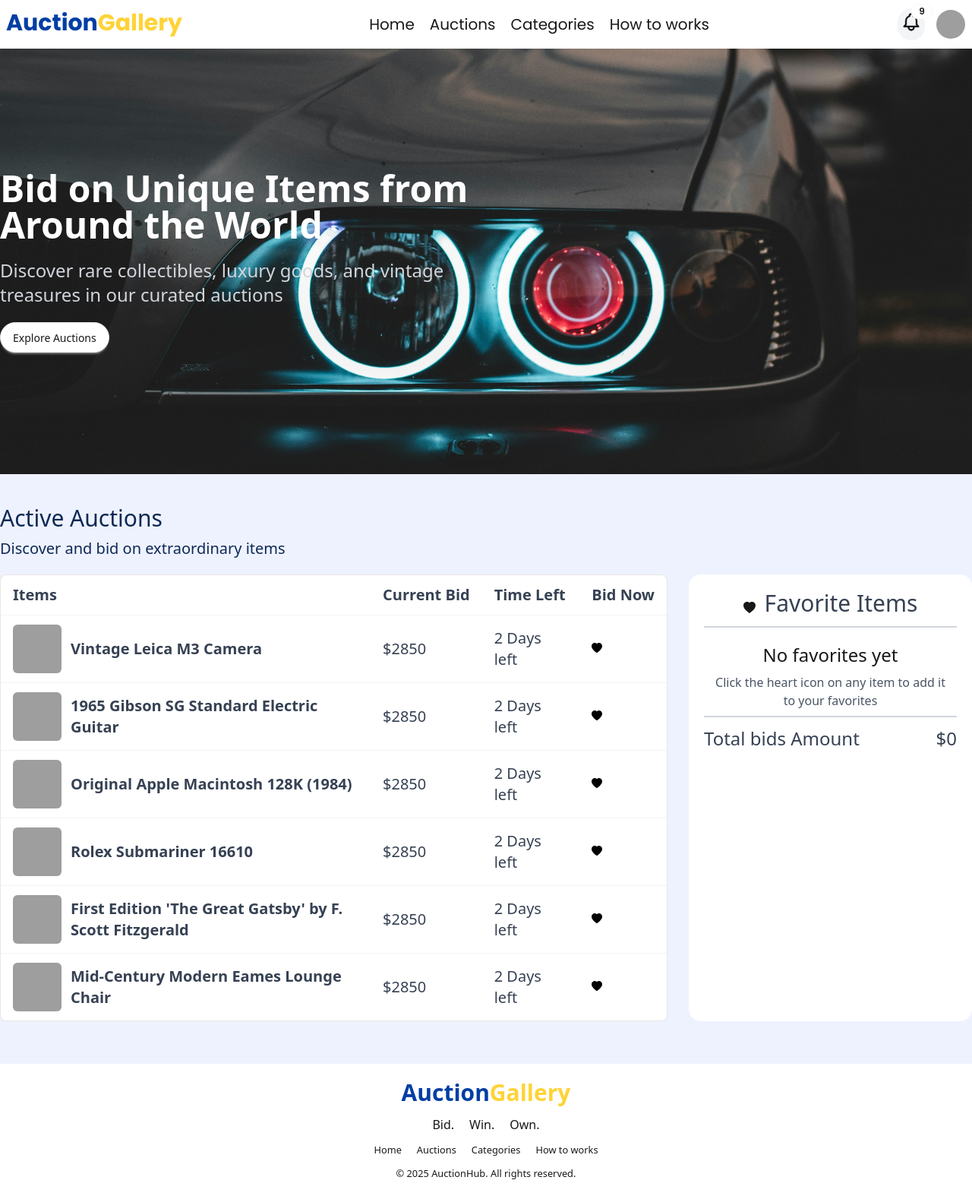
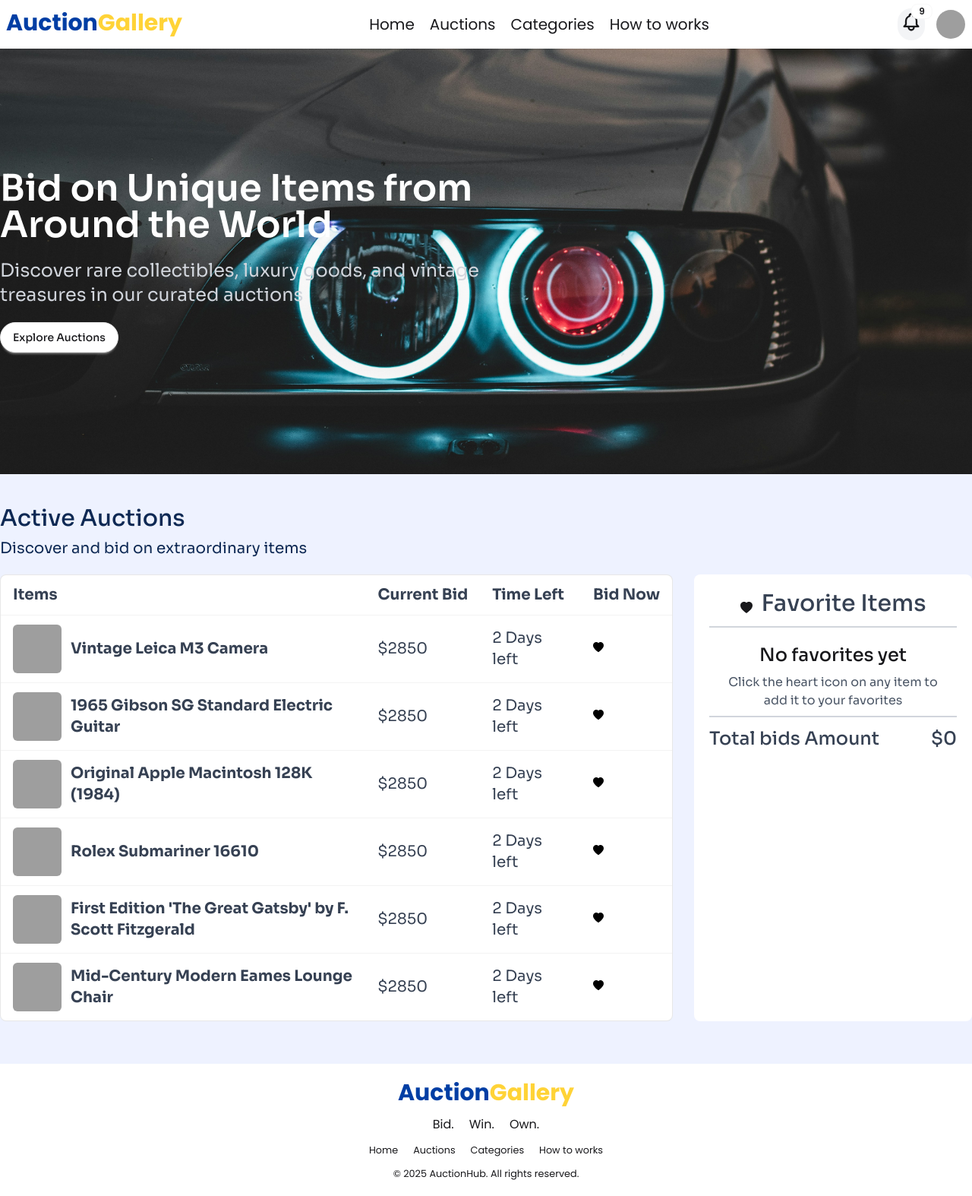
Before and after one commit to nipaayasha05/auction-gallery, a React (Vite) app: page / in a window 1280 px wide. Shown: the whole page at 76% size. Built offline with nearby package versions, Linux system fonts and the light colour scheme; grey boxes are pictures that could not be loaded.

Commit message:
final commit

```diff
--- a/src/App.css
+++ b/src/App.css
@@ -1,42 +1,7 @@
-/* #root {
-  max-width: 1280px;
-  margin: 0 auto;
-  padding: 2rem;
-  text-align: center;
+.sora{
+  font-family: "Sora", sans-serif;
 }
 
-.logo {
-  height: 6em;
-  padding: 1.5em;
-  will-change: filter;
-  transition: filter 300ms;
+.poppins{
+  font-family: "Poppins", sans-serif;
 }
-.logo:hover {
-  filter: drop-shadow(0 0 2em #646cffaa);
-}
-.logo.react:hover {
-  filter: drop-shadow(0 0 2em #61dafbaa);
-}
-
-@keyframes logo-spin {
-  from {
-    transform: rotate(0deg);
-  }
-  to {
-    transform: rotate(360deg);
-  }
-}
-
-@media (prefers-reduced-motion: no-preference) {
-  a:nth-of-type(2) .logo {
-    animation: logo-spin infinite 20s linear;
-  }
-}
-
-.card {
-  padding: 2em;
-}
-
-.read-the-docs {
-  color: #888;
-} */
--- a/src/App.jsx
+++ b/src/App.jsx
@@ -5,6 +5,7 @@ import Banner from './components/Banner'
 import Navbar from './components/Navbar'
 import Blogs from './components/Blogs/Blogs'
 import Footer from './components/Footer'
+
 
 function App() {
 
--- a/src/components/Banner.jsx
+++ b/src/components/Banner.jsx
@@ -4,14 +4,14 @@ import background from "../assets/Banner-min.jpg"
 
 const Banner = () => {
     return (
-        <div className=" ">
+        <div className="sora">
              <div
-  className=" min-h-[70vh]  w-full bg-cover    bg-center  -scale-x-[1]"
+  className=" min-h-[70vh] npm bg-cover   bg-center transform -scale-x-[1]"
   style={{
     backgroundImage: `url(${background})`,
 
   }}>
-    <div className="container mx-auto pt-40 scale-x-[-1]">
+    <div className="container mx-auto pt-40 scale-x-[-1] sora">
         <h1 className="text-5xl font-semibold text-white ">
             Bid on Unique Items from <br /> Around the World </h1>
 
--- a/src/components/Blogs/Blogs.jsx
+++ b/src/components/Blogs/Blogs.jsx
@@ -16,7 +16,7 @@ const Blogs = ({blogs}) => {
 
 const [bookmarked,setBookMarked] = useState([])
 const [readingCount,setReadingCount] = useState(0)
-// console.log(color)
+
 
 
 const handleBookMark = (blog) =>{
@@ -29,12 +29,12 @@ setReadingCount( newTime)
 
   setBookMarked([...bookmarked,blog])
   }
-// console.log(bookmarked)
+
 
 
 const handleRemove = (id ) =>{
   console.log(id)
-  // console.log(blog)
+
   const remainingBookMark = bookmarked.filter((mark)=>mark.id !== id)
   setBookMarked(remainingBookMark)
 
@@ -42,7 +42,7 @@ const handleRemove = (id ) =>{
   console.log(blog)
 
   const newTime = readingCount - blog.currentBidPrice
-// console.log(newTime)
+
 setReadingCount( newTime)
 
 }
@@ -55,7 +55,7 @@ const handleColor =(blog) =>{
 
 
     return (
- <div className="bg-indigo-50  mx-auto ">
+ <div className="bg-indigo-50  mx-auto sora">
  <div className=" container mx-auto">
 
   <h3 className="text-3xl font-medium text-[#0E2954]  pt-10">Active Auctions</h3>
@@ -123,7 +123,7 @@ const handleColor =(blog) =>{
 
 
 
-        <div className="bg-base-100  w-2/6 rounded-2xl p-5 ">
+        <div className="bg-base-100  w-2/6 rounded-box p-5 ">
             <div className="flex justify-center items-center gap-3  border-b-2 border-gray-300">
             <BsFillHeartFill />
             <h3 className="text-3xl font-medium text-gray-700 pb-3">Favorite Items</h3>
@@ -138,12 +138,12 @@ const handleColor =(blog) =>{
 
             {
       bookmarked.map((marked)=><div key={marked.id}
-      className=' flex justify-between items-start border-b-2 p-3 border-gray-400 text-gray-700  '>
+      className=' flex justify-between items-start border-b-2 p-3 border-gray-300 text-gray-700  '>
         <div className='flex gap-5 '>
         <img className='w-16 h-16 rounded-md' src={marked.image} alt="" />
-        <div className='w-2/3'>
+        <div className='w-3/4'>
         <h3 className=' text-xl font-bold'>{marked.title}</h3>
-        <div className='flex justify-between pt-3 '>
+        <div className='flex gap-5 pt-3 '>
           <p className='text-xl '>${marked.currentBidPrice}</p>
           <p className=' text-xl '>Bids: {marked.bidsCount}</p>
         </div>
@@ -154,7 +154,7 @@ const handleColor =(blog) =>{
         <button className='font-bold text-gray-700' onClick={()=>{handleRemove(marked.id);
 
         }}>
-          {/* X */}
+
           <RxCross1 />
 
         </button>
--- a/src/components/Footer.jsx
+++ b/src/components/Footer.jsx
@@ -2,7 +2,7 @@ import React from 'react';
 
 const Footer = () => {
     return (
-        <div className='flex flex-col justify-center items-center space-y-3 pt-5'>
+        <div className='flex flex-col justify-center items-center space-y-3 pt-5 poppins'>
            <h3 className="text-3xl font-bold"><span className="text-[#003EA4]">Auction</span><span className="text-[#FFD337]">Gallery</span></h3>
            <div className='flex gap-5'>
             <p>Bid.</p>
--- a/src/components/Navbar.jsx
+++ b/src/components/Navbar.jsx
@@ -2,8 +2,8 @@ import React from 'react';
 
 const Navbar = () => {
     return (
-        <div className="poppins  ">
-            <div className="navbar bg-base-100 shadow-sm">
+        <div className=" poppins  ">
+            <div className="navbar bg-base-100 shadow-sm poppins">
                 <div className="container mx-auto flex justify-between">
                 <div className="">
     <a className="text-3xl font-bold"><span className="text-[#003EA4]">Auction</span><span className="text-[#FFD337]">Gallery</span></a>
```
Also changed, not shown: src/index.css (+0 -72 lines).
